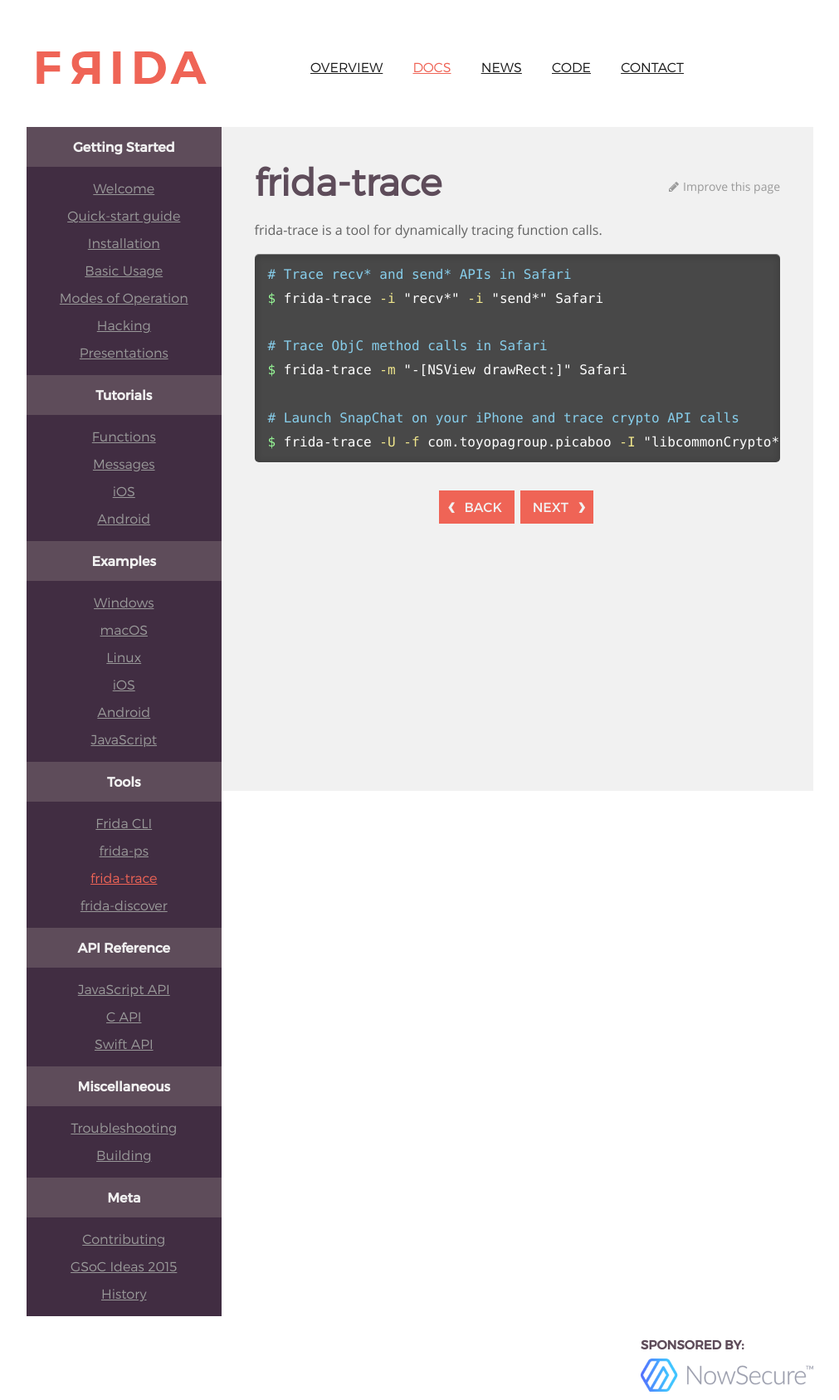
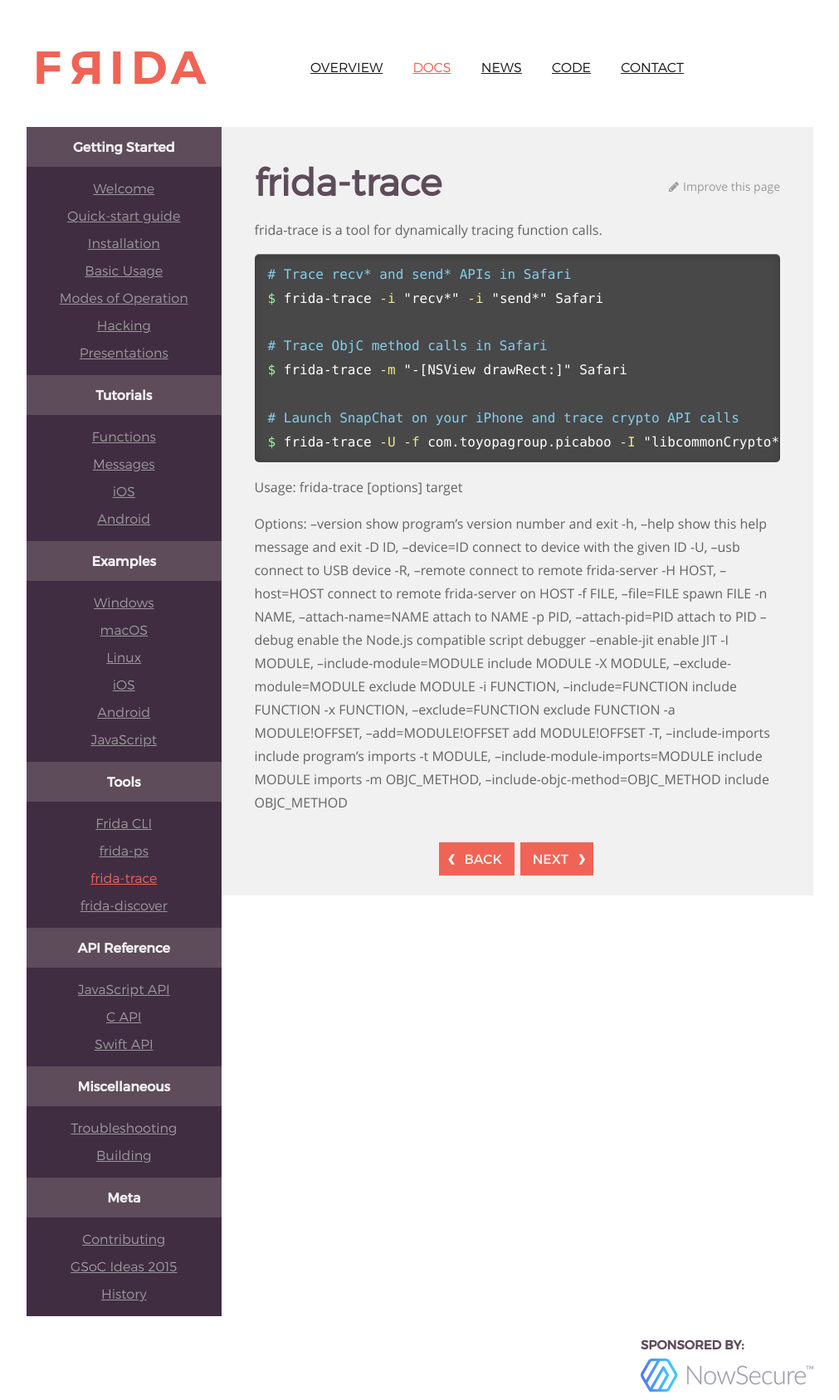
Before and after one commit to frida/frida-website, a Jekyll site: the page built from _docs/frida-trace.md, in a window 1280 px wide. Shown: the whole page at 83% size, without its empty margins (129-1140 px from the left). Built offline with Jekyll 4.4.1, drawn with Linux system fonts in a browser that asks for light colours.

Commit message:
Usage Updated for frida trace

```diff
--- a/_docs/frida-trace.md
+++ b/_docs/frida-trace.md
@@ -15,4 +15,37 @@ $ frida-trace -m "-[NSView drawRect:]" Safari
 
 # Launch SnapChat on your iPhone and trace crypto API calls
 $ frida-trace -U -f com.toyopagroup.picaboo -I "libcommonCrypto*"
+
 {% endhighlight %}
+Usage: frida-trace [options] target
+
+Options:
+  --version             show program's version number and exit
+  -h, --help            show this help message and exit
+  -D ID, --device=ID    connect to device with the given ID
+  -U, --usb             connect to USB device
+  -R, --remote          connect to remote frida-server
+  -H HOST, --host=HOST  connect to remote frida-server on HOST
+  -f FILE, --file=FILE  spawn FILE
+  -n NAME, --attach-name=NAME
+                        attach to NAME
+  -p PID, --attach-pid=PID
+                        attach to PID
+  --debug               enable the Node.js compatible script debugger
+  --enable-jit          enable JIT
+  -I MODULE, --include-module=MODULE
+                        include MODULE
+  -X MODULE, --exclude-module=MODULE
+                        exclude MODULE
+  -i FUNCTION, --include=FUNCTION
+                        include FUNCTION
+  -x FUNCTION, --exclude=FUNCTION
+                        exclude FUNCTION
+  -a MODULE!OFFSET, --add=MODULE!OFFSET
+                        add MODULE!OFFSET
+  -T, --include-imports
+                        include program's imports
+  -t MODULE, --include-module-imports=MODULE
+                        include MODULE imports
+  -m OBJC_METHOD, --include-objc-method=OBJC_METHOD
+                        include OBJC_METHOD
```
